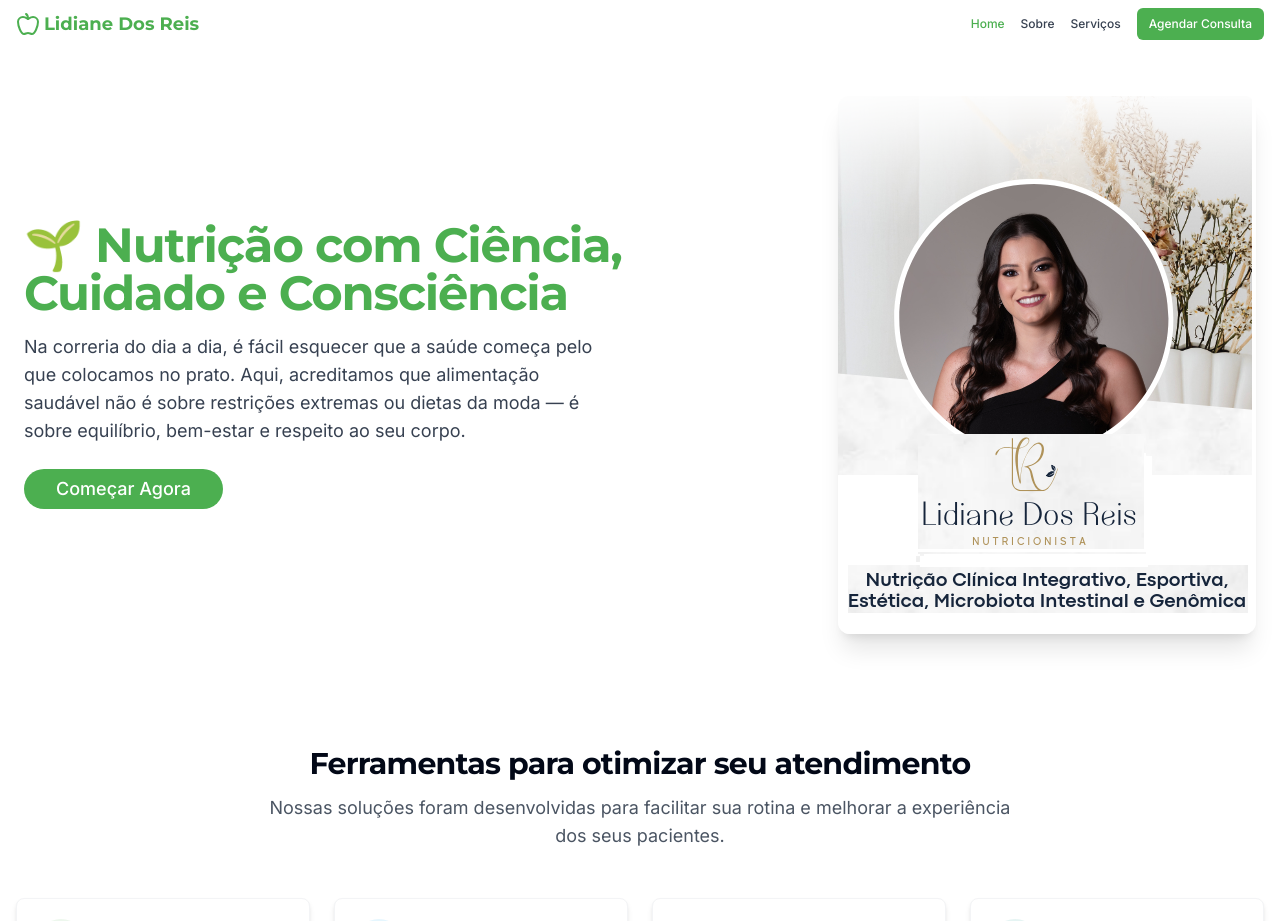
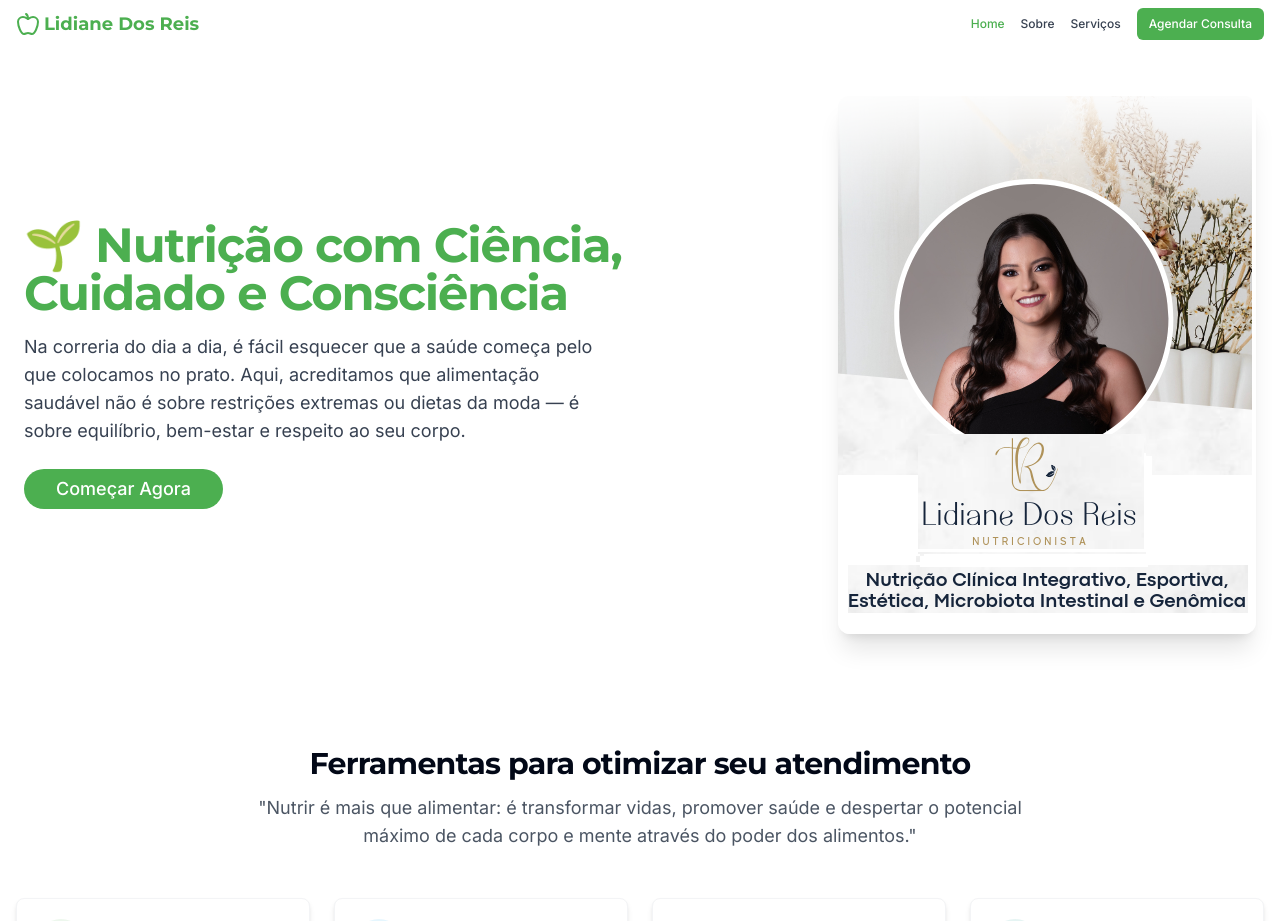
Before and after one commit to firstdatainfo/nutri-connect-online-site-46, a React (Vite) app: page / in a window 1280 px wide. Shown: the top 921 px of the page. Built offline with nearby package versions, Linux system fonts and the light colour scheme.

Commit message:
Refactor: Update ServicesSection description
Update the description in ServicesSection with an inspiring nutrition-related phrase.

```diff
--- a/src/components/sections/ServicesSection.tsx
+++ b/src/components/sections/ServicesSection.tsx
@@ -1,49 +1,61 @@
 
 import { Apple, Carrot, MessageCircle, Users } from "lucide-react";
 import ServiceCard from "@/components/ServiceCard";
-const services = [{
+
+const services = [
+  {
     title: "Avaliações Nutricionais",
     description: "Crie avaliações personalizadas e acompanhe a evolução dos seus pacientes com gráficos e relatórios completos.",
     icon: <Apple size={24} />,
     link: "/services",
     color: "nutrition-green",
     buttonText: "Saiba Mais"
-}, {
+  },
+  {
     title: "Planos Alimentares",
     description: "Monte planos alimentares personalizados de acordo com as necessidades e objetivos de cada paciente.",
     icon: <Users size={24} />,
     link: "/services",
     color: "nutrition-blue",
     buttonText: "Saiba Mais"
-}, {
+  },
+  {
     title: "Gestão de Pacientes",
     description: "Controle completo da sua agenda, dados dos pacientes e histórico de consultas em um só lugar.",
     icon: <Carrot size={24} />,
     link: "/services",
     color: "nutrition-orange",
     buttonText: "Saiba Mais"
-}, {
+  },
+  {
     title: "Atendimento Online",
     description: "Realize consultas online, compartilhe materiais e mantenha contato direto com seus pacientes.",
     icon: <MessageCircle size={24} />,
-  link: "/consultation",
+    link: "/services",
     color: "nutrition-teal",
     buttonText: "Saiba Mais"
-}];
+  }
+];
+
 const ServicesSection = () => {
-  return <section className="py-16 bg-white w-full">
+  return (
+    <section className="py-16 bg-white w-full">
       <div className="container mx-auto px-4">
         <div className="text-center mb-12">
           <h2 className="text-2xl sm:text-3xl font-bold mb-3">Ferramentas para otimizar seu atendimento</h2>
           <p className="text-lg text-gray-600 max-w-3xl mx-auto">
-            Nossas soluções foram desenvolvidas para facilitar sua rotina e melhorar a experiência dos seus pacientes.
+            "Nutrir é mais que alimentar: é transformar vidas, promover saúde e despertar o potencial máximo de cada corpo e mente através do poder dos alimentos."
           </p>
         </div>
 
         <div className="grid grid-cols-1 sm:grid-cols-2 lg:grid-cols-4 gap-6">
-          {services.map((service, index) => <ServiceCard key={index} {...service} />)}
+          {services.map((service, index) => (
+            <ServiceCard key={index} {...service} />
+          ))}
         </div>
       </div>
-    </section>;
+    </section>
+  );
 };
+
 export default ServicesSection;
```
Lines whose indentation alone changed are shown as unchanged.
